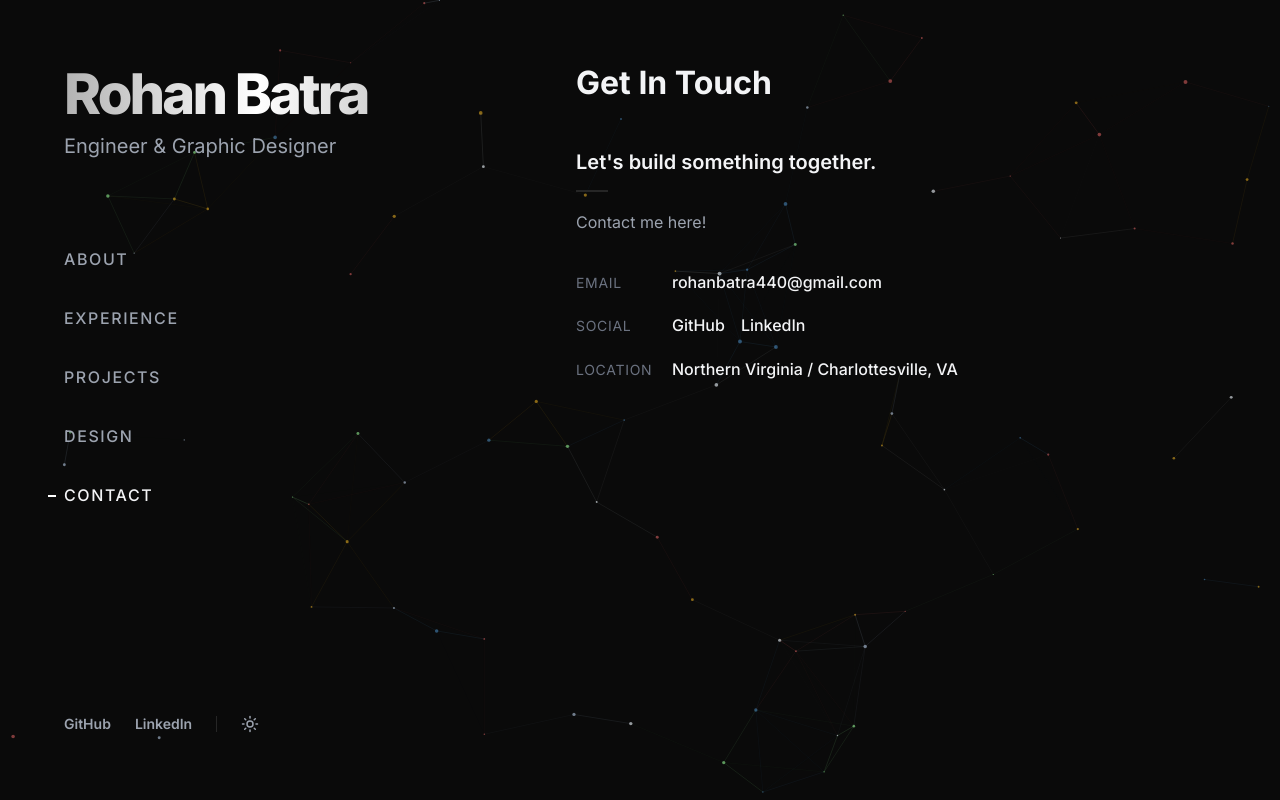
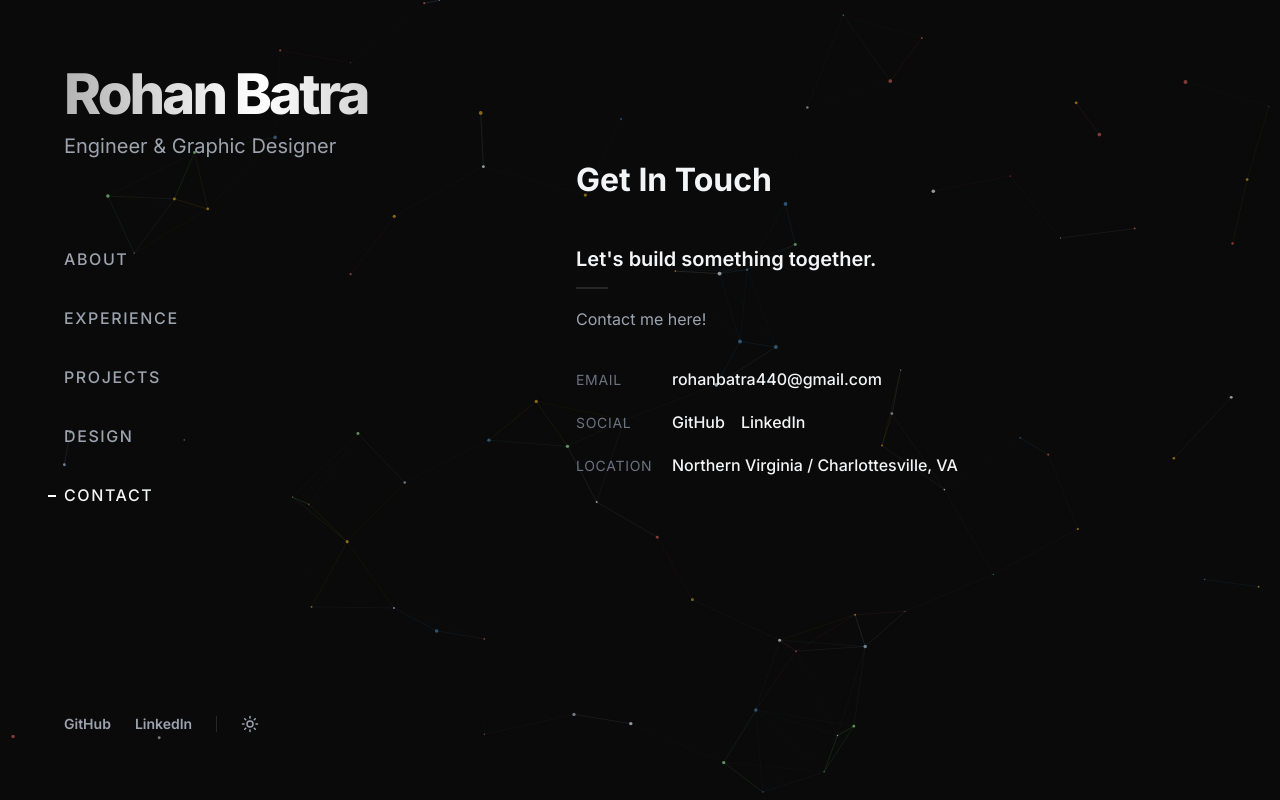
Before and after one commit to RohanB2/rohanb2.github.io, a React (Vite) app: page / in a window 1280 px wide. Both pictures are taken after a click on the element "CONTACT". Built offline with nearby package versions, Linux system fonts and the light colour scheme; a web font is replaced by a local one.

Commit message:
Center contact section

```diff
--- a/src/components/Contact.tsx
+++ b/src/components/Contact.tsx
@@ -1,6 +1,6 @@
 export default function Contact() {
   return (
-    <div>
+    <div style={{ display: 'flex', flexDirection: 'column', justifyContent: 'center', minHeight: '70vh' }}>
       <h2 style={{ fontSize: '2rem', marginBottom: '3rem', fontWeight: 700 }}>Get In Touch</h2>
 
       <div className="content-item">
```
